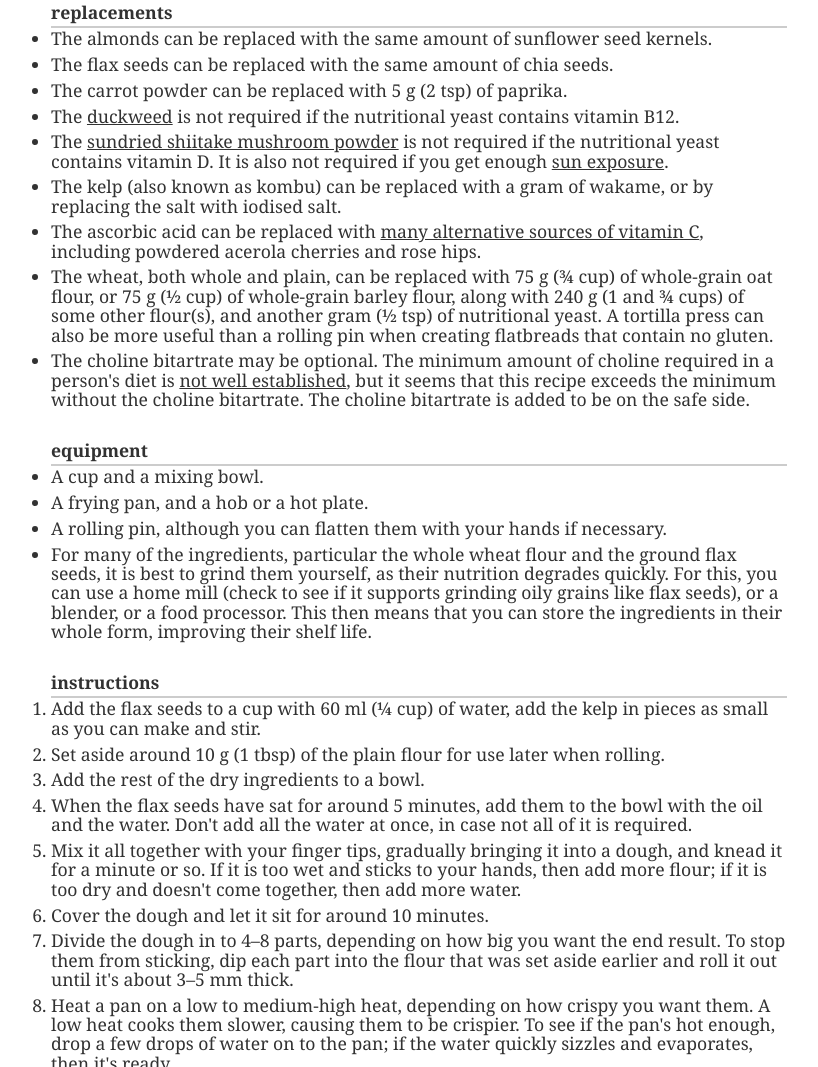
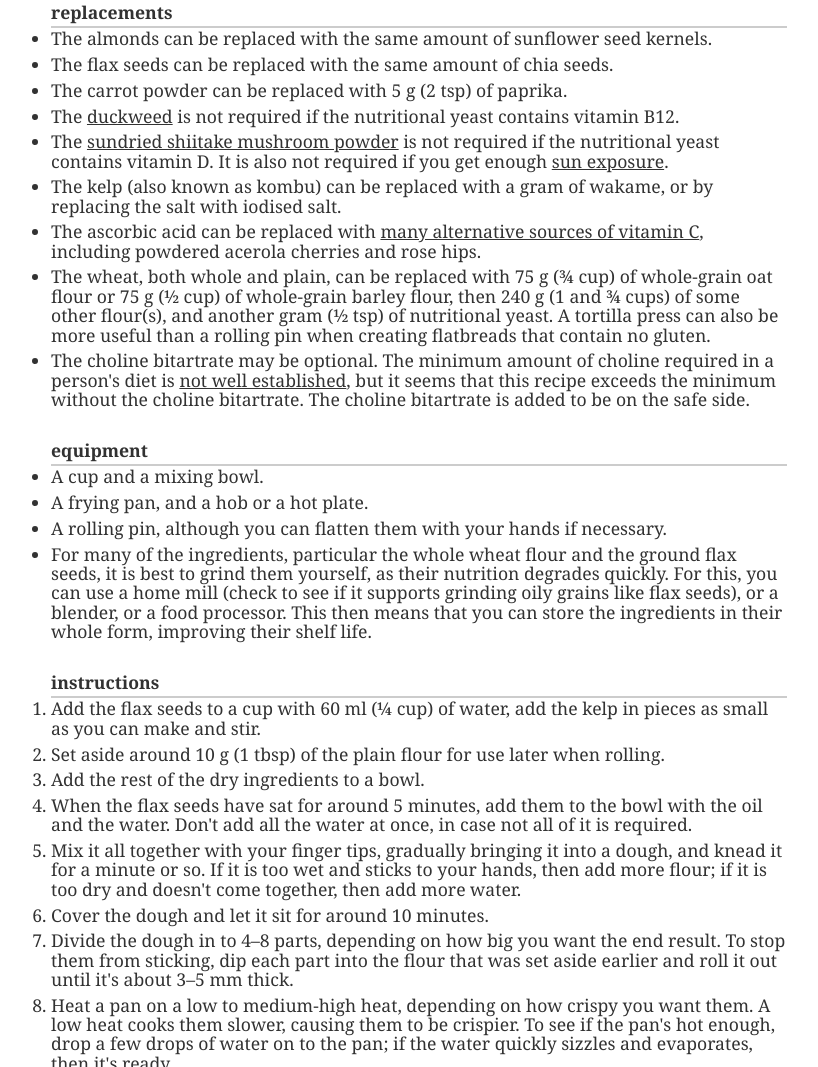
Before and after one commit to lembasbakery/lembasbakery.github.io, a website built with Parcel: page index.html in a window 1280 px wide. Shown: the part 959-2026 px from the top of the page, without its empty margins (221-1039 px from the left). Built offline with nearby package versions, Linux system fonts and the light colour scheme.

Commit message:
updated the grammar of the wheat replacement section

```diff
--- a/index.html
+++ b/index.html
@@ -1212,12 +1212,11 @@ p.introduction {
 
 			<li>
 				The wheat, both whole and plain, can be replaced with 75 g
-				(&frac34; cup) of whole-grain oat flour, or 75 g (&frac12; cup)
-				of whole-grain barley flour, along with 240 g (1 and &frac34; cups)
-				of some other flour(s), and another gram (&frac12; tsp) of
-				nutritional yeast. A tortilla press can also be more useful
-				than a rolling pin when creating flatbreads that contain
-				no gluten.
+				(&frac34; cup) of whole-grain oat flour or 75 g (&frac12; cup)
+				of whole-grain barley flour, then 240 g (1 and &frac34; cups) of
+				some other flour(s), and another gram (&frac12; tsp) of nutritional
+				yeast. A tortilla press can also be more useful than a rolling
+				pin when creating flatbreads that contain no gluten.
 			</li>
 
 			<li>
```
Also changed, not shown: src/index.html (+5 -6 lines).
